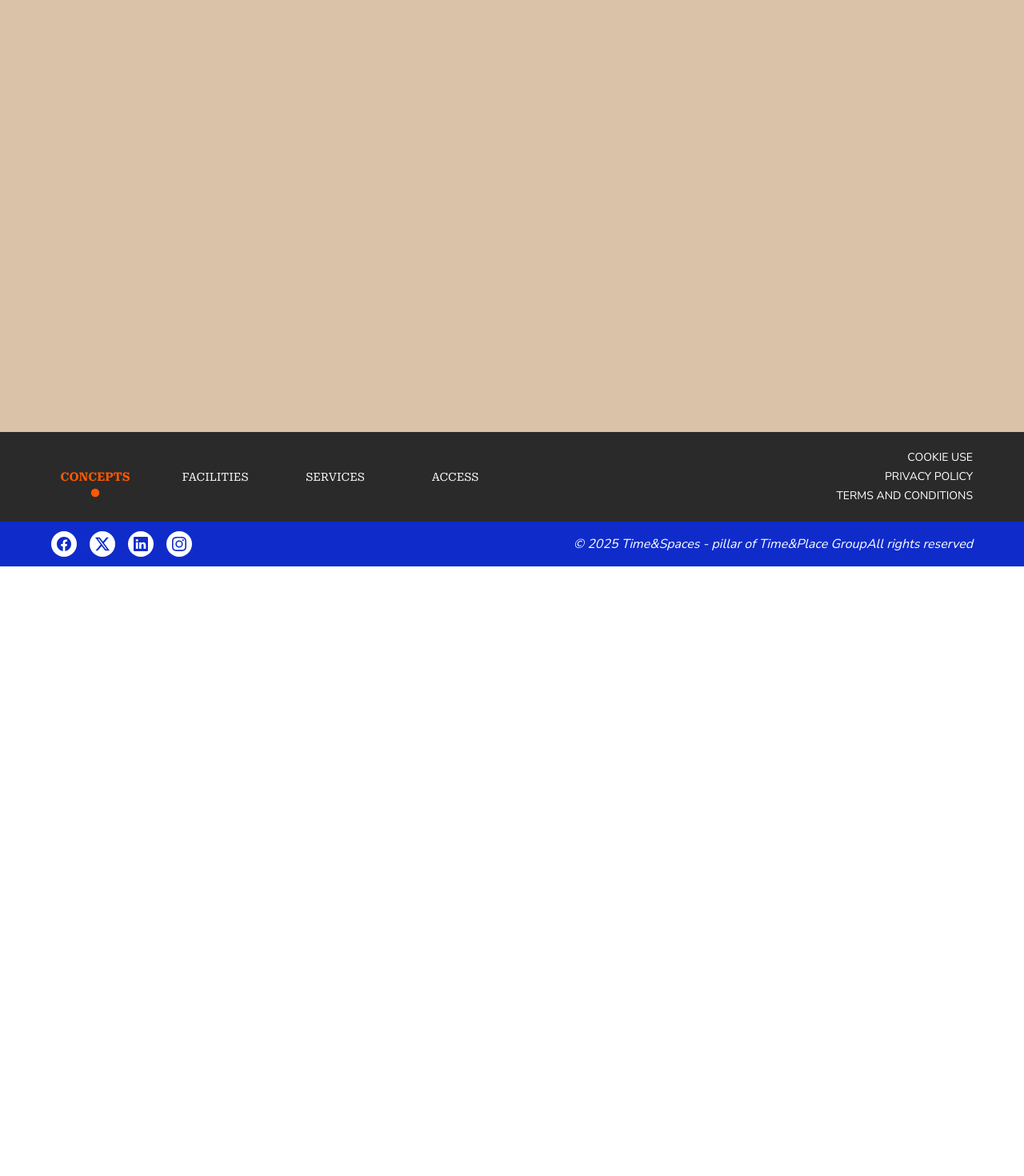
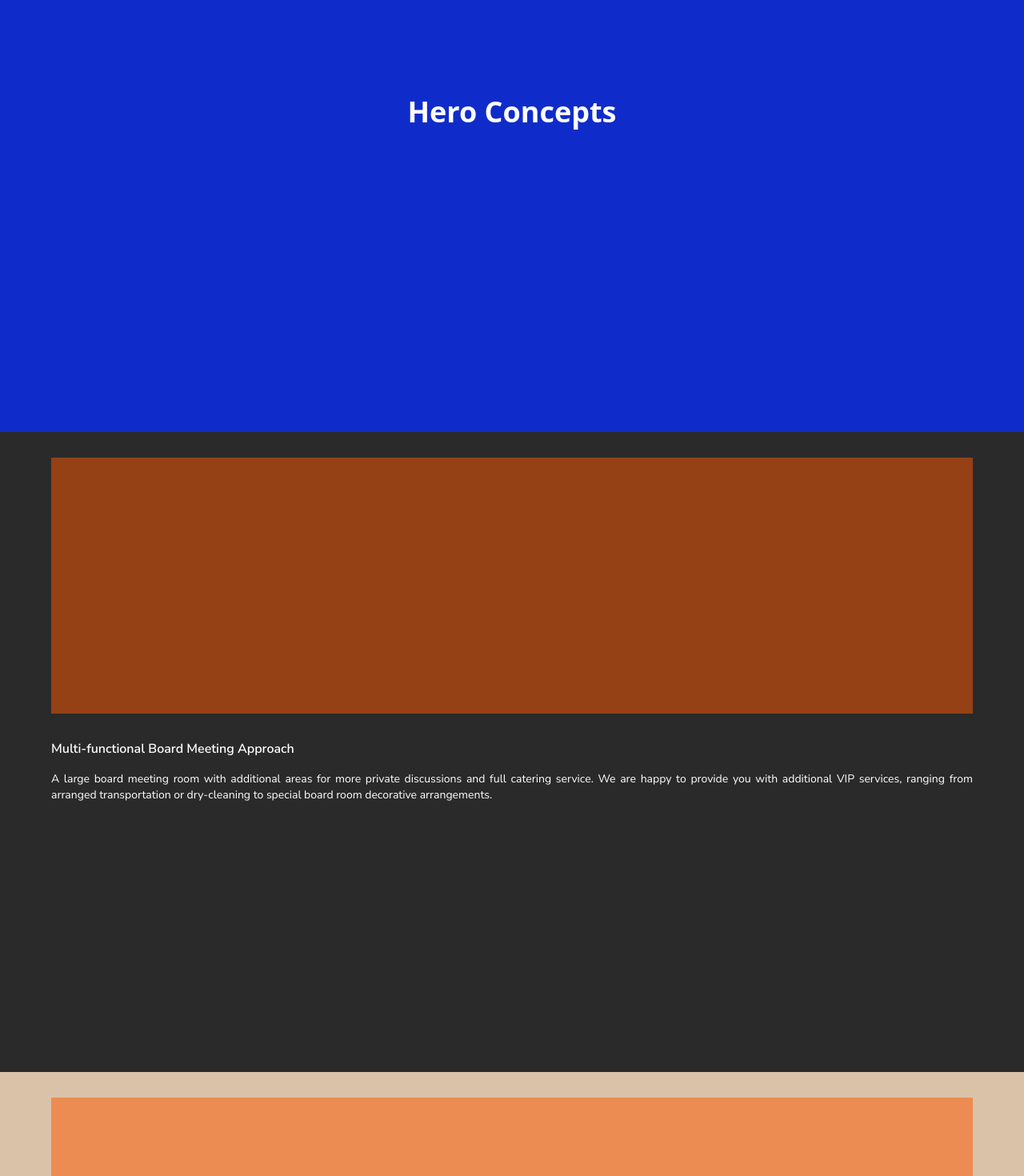
Before and after one commit to stefanolami/spaces, a Next.js app: page /concepts in a window 1280 px wide. Shown: the part 260-1730 px from the top of the page at 80% size. Before the commit the page ends 968 px from the top, so only its background shows below. Built offline with nearby package versions, Linux system fonts and the light colour scheme.

Commit message:
feat: start concepts page and components

```diff
--- a/src/app/concepts/page.tsx
+++ b/src/app/concepts/page.tsx
@@ -1,5 +1,11 @@
+import Concepts from '@/components/concepts/concepts'
+
 const ConceptsPage = () => {
-	return <div className="bg-beje-spaces min-h-screen "></div>
+	return (
+		<>
+			<Concepts />
+		</>
+	)
 }
 
 export default ConceptsPage
--- a/src/app/fonts.ts
+++ b/src/app/fonts.ts
@@ -2,7 +2,7 @@ import { Nunito_Sans, Roboto_Serif } from 'next/font/google'
 
 export const nunito = Nunito_Sans({
 	subsets: ['latin'],
-	weight: ['400', '700', '800'],
+	weight: ['400', '600', '700', '800'],
 	display: 'swap',
 	variable: '--font-nunito',
 	fallback: ['sans-serif'],
--- /dev/null
+++ b/src/components/concepts/concepts.tsx
@@ -0,0 +1,36 @@
+'use client'
+
+import { useRef } from 'react'
+import HeroConcepts from './hero-concepts'
+import { useScroll } from 'framer-motion'
+import SectionConcepts from './section-concepts'
+import { CONCEPTS } from '@/lib/data'
+
+const Concepts = () => {
+	const ref = useRef(null)
+	const { scrollYProgress } = useScroll({
+		target: ref,
+		offset: ['start start', 'end start'],
+	})
+
+	return (
+		<>
+			<HeroConcepts />
+			<div
+				ref={ref}
+				className="relative "
+			>
+				{CONCEPTS.map((concept, index) => (
+					<SectionConcepts
+						key={index}
+						concept={concept}
+						scrollYProgress={scrollYProgress}
+						position={index + 1}
+					/>
+				))}
+			</div>
+		</>
+	)
+}
+
+export default Concepts
--- /dev/null
+++ b/src/components/concepts/hero-concepts.tsx
@@ -0,0 +1,11 @@
+const HeroConcepts = () => {
+	return (
+		<div className="w-full h-screen flex items-center justify-center bg-blue-spaces">
+			<h1 className="font-unna text-4xl font-bold text-center text-white">
+				Hero Concepts
+			</h1>
+		</div>
+	)
+}
+
+export default HeroConcepts
--- /dev/null
+++ b/src/components/concepts/section-concepts.tsx
@@ -0,0 +1,40 @@
+import { CONCEPTS } from '@/lib/data'
+import { ConceptSection } from '@/lib/types'
+import { MotionValue, useTransform, motion } from 'framer-motion'
+
+import React from 'react'
+
+const SectionConcepts = ({
+	position,
+	concept,
+	scrollYProgress,
+}: {
+	position: number
+	concept: ConceptSection
+	scrollYProgress: MotionValue<number>
+}) => {
+	const scaleFromPct = (position - 1) / CONCEPTS.length
+	const cardHeight = window.innerHeight
+	const y = useTransform(scrollYProgress, [scaleFromPct, 1], [0, -cardHeight])
+	return (
+		<motion.div
+			style={{
+				height: cardHeight,
+				y: position === CONCEPTS.length ? undefined : y,
+			}}
+			className={` ${concept.containerClasses} sticky top-0 flex w-full origin-top font-nunito`}
+		>
+			<div className="w-[90%] mx-auto flex flex-col items-center justify-start h-full my-8 gap-8">
+				<div className="bg-orange-spaces/50 w-full h-2/5"></div>
+				<div className="flex flex-col items-center justify-center w-full space-y-4">
+					<h2 className="text-base font-semibold w-full text-balance">
+						{concept.title}
+					</h2>
+					<p className="text-sm text-justify">{concept.text}</p>
+				</div>
+			</div>
+		</motion.div>
+	)
+}
+
+export default SectionConcepts
--- a/src/components/footer.tsx
+++ b/src/components/footer.tsx
@@ -56,9 +56,9 @@ const Footer = () => {
 							))}
 						</div>
 					</div>
-					<div className="h-full flex flex-col md:flex-row items-end md:items-center justify-end mb-4 md:mb-0 text-right font-nunito text-[8px] md:text-sm xl:text-base italic text-white">
-						<p>© 2025 Time&Spaces - pillar of Time&Place Group</p>
-						<p>All rights reserved</p>
+					<div className="h-full flex flex-col md:flex-row items-end md:items-center justify-end mb-4 md:mb-0 text-right font-nunito text-[8px] md:text-sm xl:text-base italic text-white md:space-x-2">
+						<p>© 2025 Time&Spaces - pillar of Time&Place Group.</p>
+						<p> All rights reserved.</p>
 					</div>
 				</div>
 			</div>
--- /dev/null
+++ b/src/lib/data.ts
@@ -0,0 +1,28 @@
+import { ConceptSection } from './types'
+
+export const CONCEPTS: ConceptSection[] = [
+	{
+		title: 'Multi-functional Board Meeting Approach',
+		text: 'A large board meeting room with additional areas for more private discussions and full catering service. We are happy to provide you with additional VIP services, ranging from arranged transportation or dry-cleaning to special board room decorative arrangements.',
+		image: '/header-logo.png',
+		link: '/access',
+		containerClasses: 'bg-black-spaces text-white text-left',
+		buttonClasses: 'bg-white text-black-spaces',
+	},
+	{
+		title: 'Mini-Conferences, Panel Discussions & Keynote Speeches',
+		text: "Our spaces allow for a variety of approaches to your conference, ranging from pure seating arrangements to stand up table arrangements, to a mix of the two. Furthermore, we can arrange for break-out rooms for special sessions. And, we can adapt to how you want the catering service to be conducted, from a separate room for a buffet to a cocktail-style reception. Not to forget, it is a stone's throw away for many EU decision-makers.",
+		image: '/header-logo.png',
+		link: '/access',
+		containerClasses: 'bg-beje-spaces text-black-spaces text-right',
+		buttonClasses: 'bg-blue-spaces text-white',
+	},
+	{
+		title: 'Trainings, Seminars & Action Tanks',
+		text: 'Our facilities will accommodate either boardroom-style seminar discussions or mini-auditorium seating arrangements. Apart from break-out areas for the smaller action groups, we also provide areas for relaxing and dining in-between the sessions.',
+		image: '/header-logo.png',
+		link: '/access',
+		containerClasses: 'bg-brown-spaces text-white text-left',
+		buttonClasses: 'bg-white text-black-spaces',
+	},
+]
--- /dev/null
+++ b/src/lib/types.ts
@@ -0,0 +1,8 @@
+export type ConceptSection = {
+	title: string
+	text: string
+	image: string
+	link: string
+	containerClasses: string
+	buttonClasses: string
+}
```
